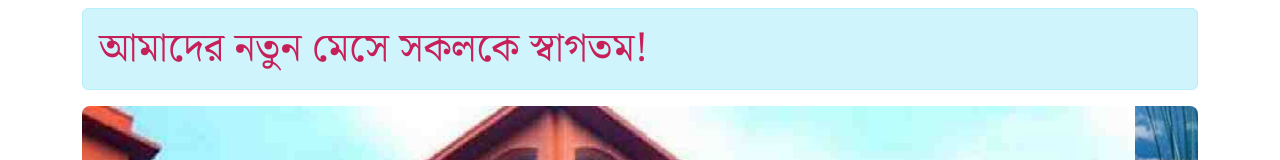
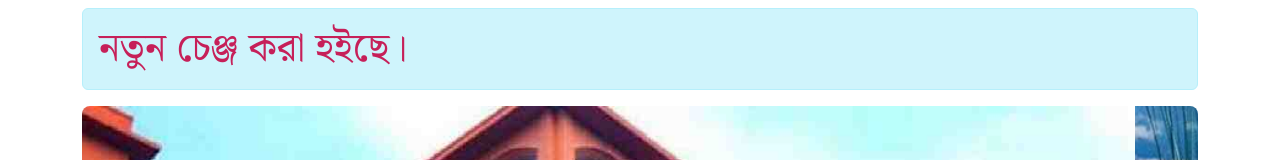
Before and after one commit to armanahsanhabib/newmess, a plain HTML site: page index.html in a window 1280 px wide. Shown: the top 160 px of the page. Drawn offline with nearby package versions, Linux system fonts and the light colour scheme.

Commit message:
new change

```diff
--- a/index.html
+++ b/index.html
@@ -13,7 +13,7 @@
 
 <body>
     <div class="container">
-        <h1 class="welcome alert alert-info" role="alert">আমাদের নতুন মেসে সকলকে স্বাগতম!</h1>
+        <h1 class="welcome alert alert-info" role="alert">নতুন চেঞ্জ করা হইছে।</h1>
         <div id="carouselExampleIndicators" class="carousel slide" data-bs-ride="carousel">
             <div class="carousel-indicators">
                 <button type="button" data-bs-target="#carouselExampleIndicators" data-bs-slide-to="0" class="active" aria-current="true" aria-label="Slide 1"></button>
--- a/style.css
+++ b/style.css
@@ -1,5 +1,4 @@
 @import url('https://fonts.googleapis.com/css2?family=Noto+Serif+Bengali:wght@300;400;500;600;700&display=swap');
-
 
 /*
 [class*="col"] {
@@ -46,3 +45,7 @@ form [type="submit"] {
 .alert-secondary {
     margin-top: 1rem;
 }
+
+.carousel-item {
+
+}
```
